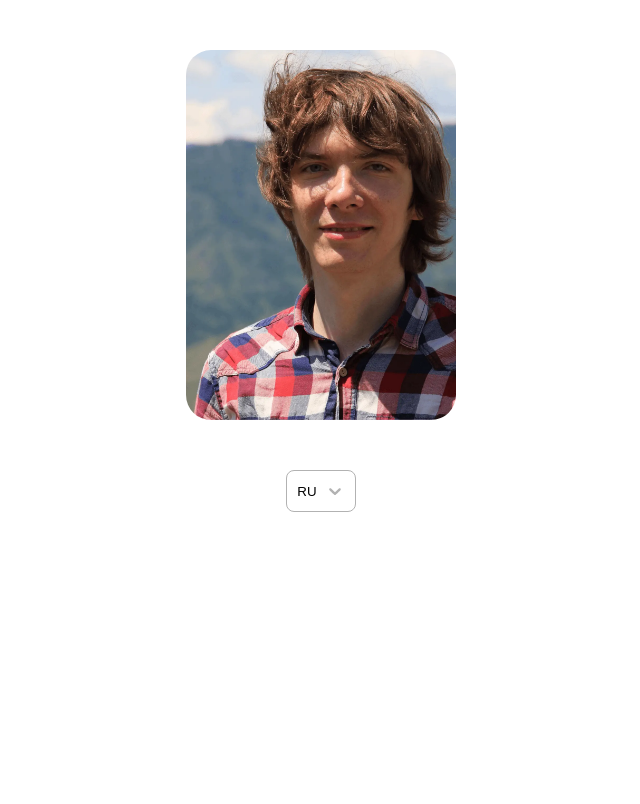
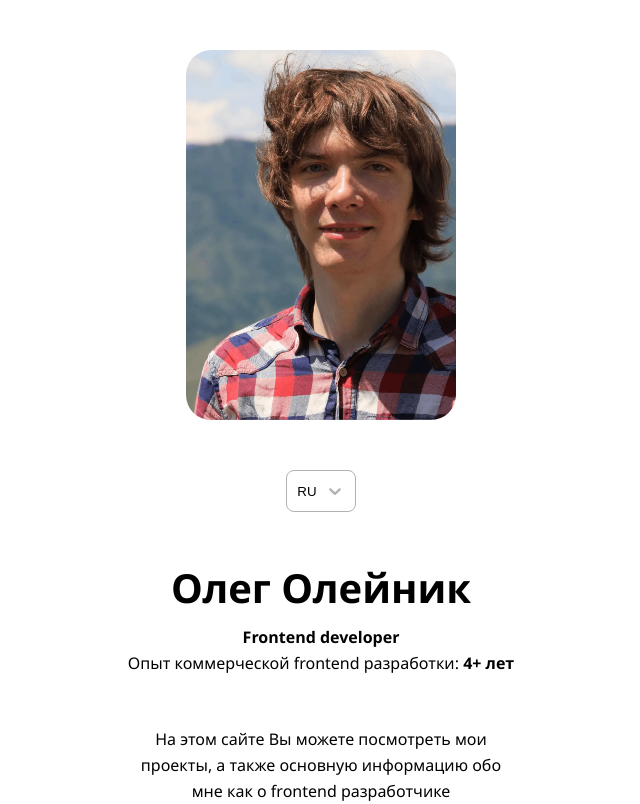
Before and after one commit to Yaolegol/portfolio_next, a Next.js app: page / in a window 1280 px wide. Shown: the whole page, without its empty margins (319-959 px from the left). Built offline with nearby package versions, Linux system fonts and the light colour scheme.

Commit message:
Добавлен Title и Description

```diff
--- /dev/null
+++ b/src/modules/Home/components/Description/index.module.scss
@@ -0,0 +1,3 @@
+.index {
+    text-align: center;
+}
--- /dev/null
+++ b/src/modules/Home/components/Description/index.tsx
@@ -0,0 +1,11 @@
+import { FC } from 'react';
+import style from './index.module.scss';
+
+export const Description: FC = () => {
+    return (
+        <div className={style.index}>
+            На этом сайте Вы можете посмотреть мои проекты, а также основную
+            информацию обо мне как о frontend разработчике
+        </div>
+    );
+};
--- a/src/modules/Home/components/Photo/index.tsx
+++ b/src/modules/Home/components/Photo/index.tsx
@@ -7,7 +7,6 @@ export const Photo: FC = () => {
             <img
                 alt="Oleg Oleinik"
                 className={style.image}
-                loading="lazy"
                 src="/images/avatar.webp"
             />
         </div>
--- /dev/null
+++ b/src/modules/Home/components/Title/index.module.scss
@@ -0,0 +1,12 @@
+.index {
+    text-align: center;
+}
+
+.description {
+    font-weight: 700;
+    margin-top: 10px;
+}
+
+.years {
+    font-weight: 700;
+}
--- /dev/null
+++ b/src/modules/Home/components/Title/index.tsx
@@ -0,0 +1,15 @@
+import { FC } from 'react';
+import style from './index.module.scss';
+
+export const Title: FC = () => {
+    return (
+        <div className={style.index}>
+            <h1>Олег Олейник</h1>
+            <div className={style.description}>Frontend developer</div>
+            <div>
+                Опыт коммерческой frontend разработки:{' '}
+                <span className={style.years}>4+ лет</span>
+            </div>
+        </div>
+    );
+};
--- a/src/modules/Home/index.module.scss
+++ b/src/modules/Home/index.module.scss
@@ -2,8 +2,24 @@
     padding-top: 50px;
 }
 
-.containerSelectLang {
+.descriptionBlock {
     display: flex;
     justify-content: center;
     margin-top: 50px;
 }
+
+.description {
+    max-width: 390px;
+}
+
+.selectLang {
+    display: flex;
+    justify-content: center;
+    margin-top: 50px;
+}
+
+.title {
+    display: flex;
+    justify-content: center;
+    margin-top: 50px;
+}
--- a/src/modules/Home/index.tsx
+++ b/src/modules/Home/index.tsx
@@ -1,4 +1,6 @@
+import { Description } from '@/modules/Home/components/Description';
 import { Photo } from '@/modules/Home/components/Photo';
+import { Title } from '@/modules/Home/components/Title';
 import { SelectLang } from '@/modules/Lang/components/SelectLang';
 import { LangContextProvider } from '@/modules/Lang/context/provider';
 import { FC } from 'react';
@@ -9,10 +11,17 @@ export const Home: FC = () => {
         <LangContextProvider>
             <div className={style.index}>
                 <Photo />
-                <div className={style.containerSelectLang}>
+                <div className={style.selectLang}>
                     <SelectLang />
                 </div>
-                <div></div>
+                <div className={style.title}>
+                    <Title />
+                </div>
+                <div className={style.descriptionBlock}>
+                    <div className={style.description}>
+                        <Description />
+                    </div>
+                </div>
             </div>
         </LangContextProvider>
     );
```
